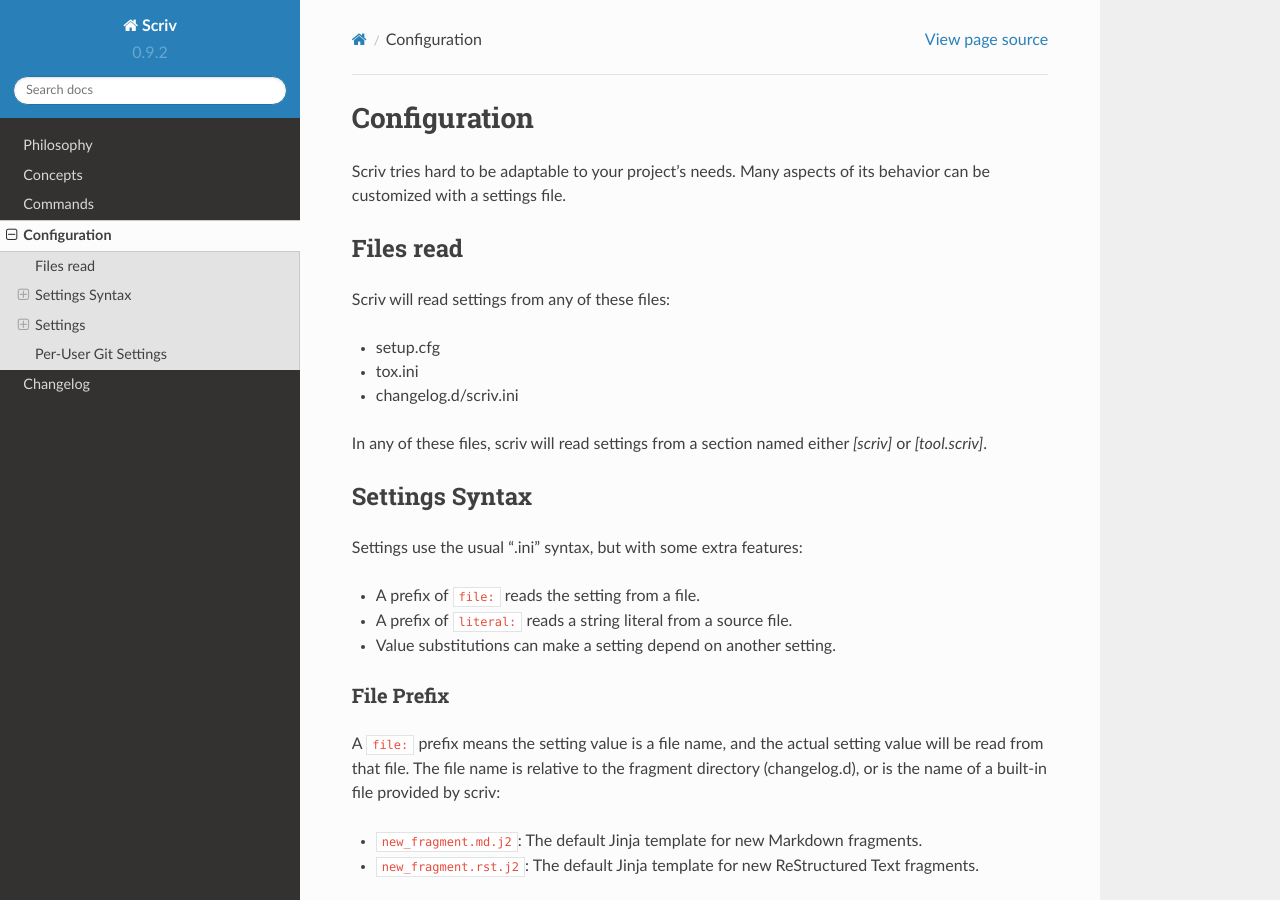
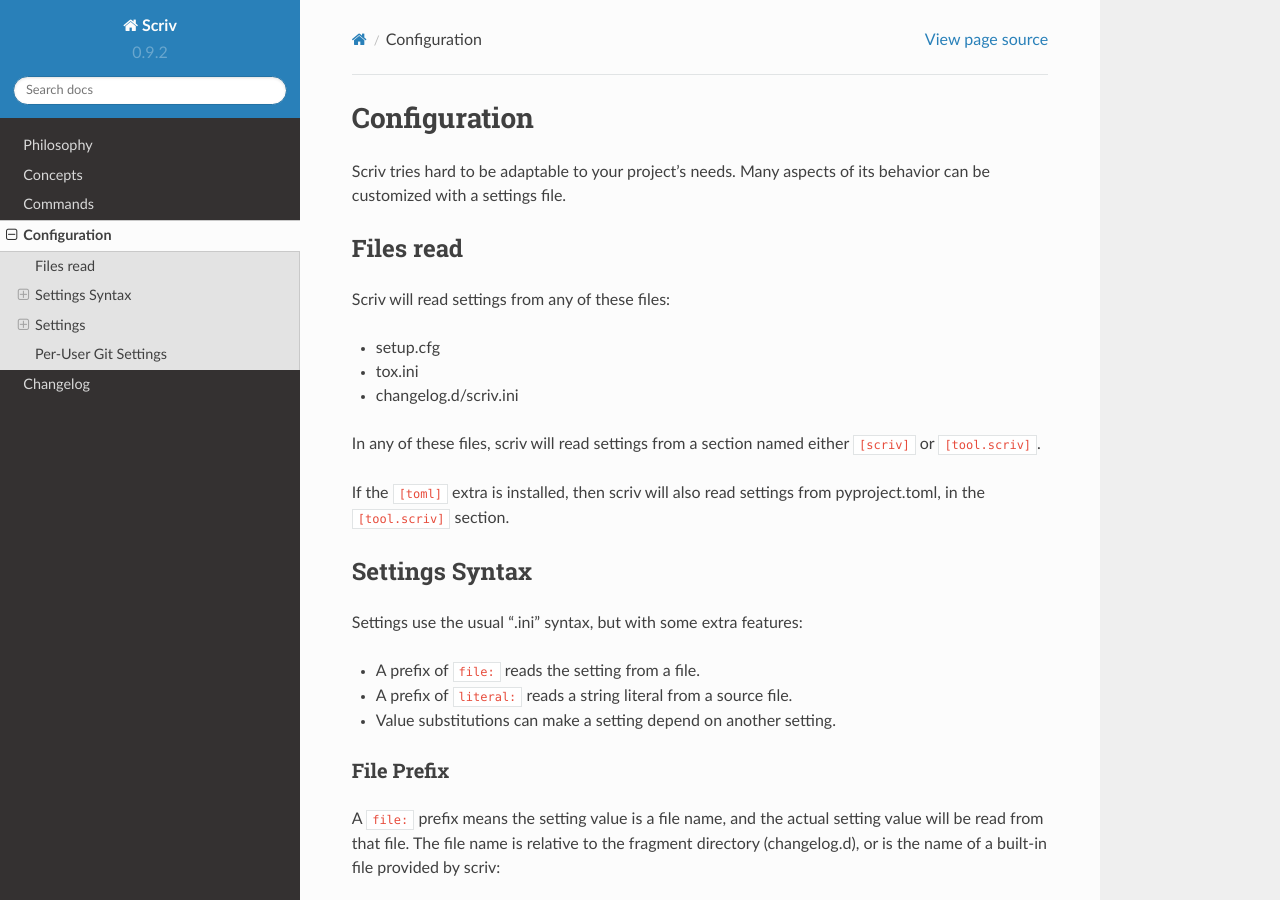
Before and after one commit to nedbat/scriv, a Sphinx documentation site: the page built from docs/configuration.rst, in a window 1280 px wide and 900 px high. Built offline with Sphinx 7.4.7 and the Read the Docs theme 2.0.0, drawn with Linux system fonts in a browser that asks for light colours.

Commit message:
Mention pyproject.toml in the docs

```diff
--- a/docs/configuration.rst
+++ b/docs/configuration.rst
@@ -17,7 +17,10 @@ Scriv will read settings from any of these files:
 - changelog.d/scriv.ini
 
 In any of these files, scriv will read settings from a section named either
-`[scriv]` or `[tool.scriv]`.
+``[scriv]`` or ``[tool.scriv]``.
+
+If the ``[toml]`` extra is installed, then scriv will also read settings from
+pyproject.toml, in the ``[tool.scriv]`` section.
 
 
 Settings Syntax
```
